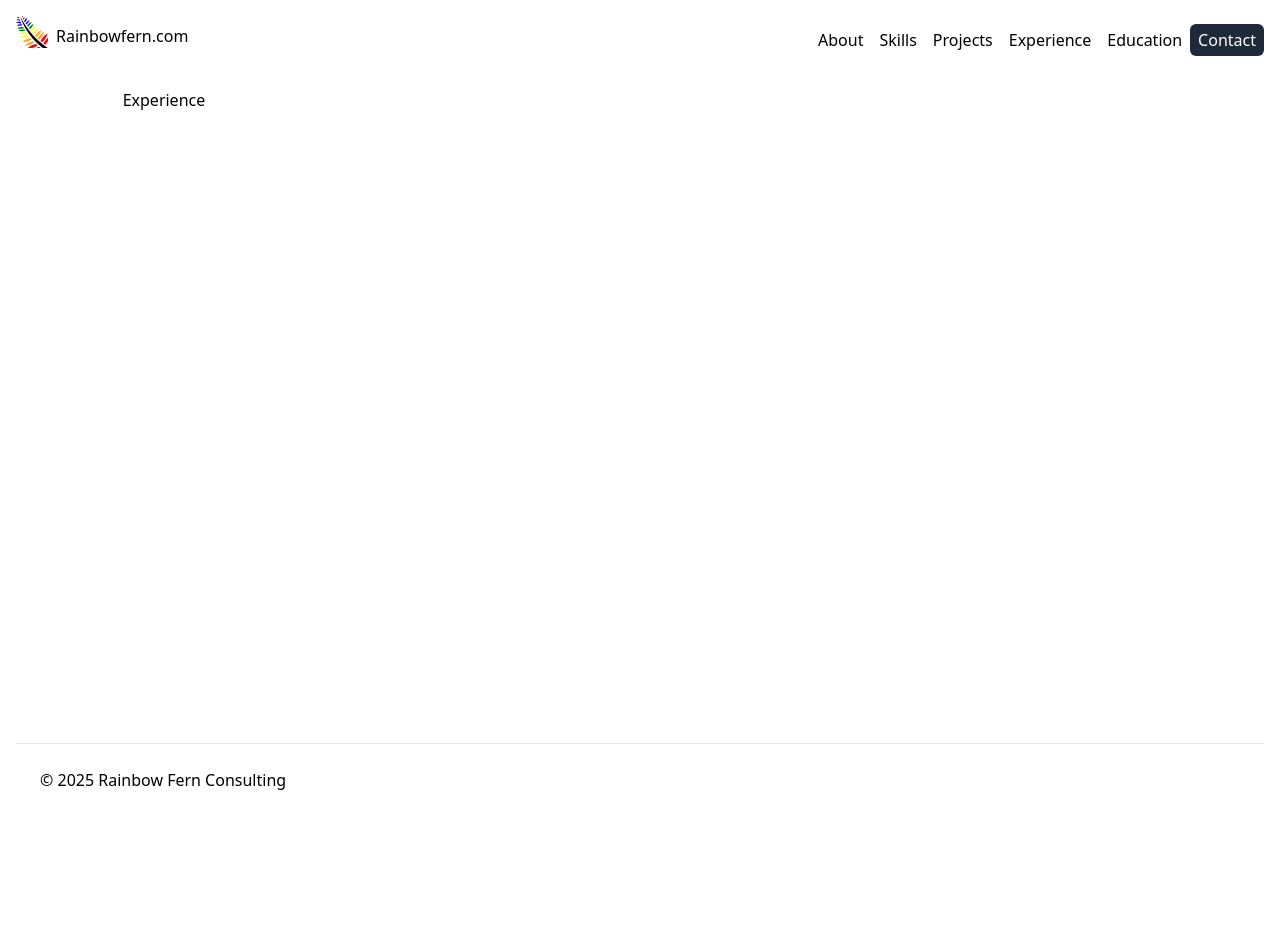
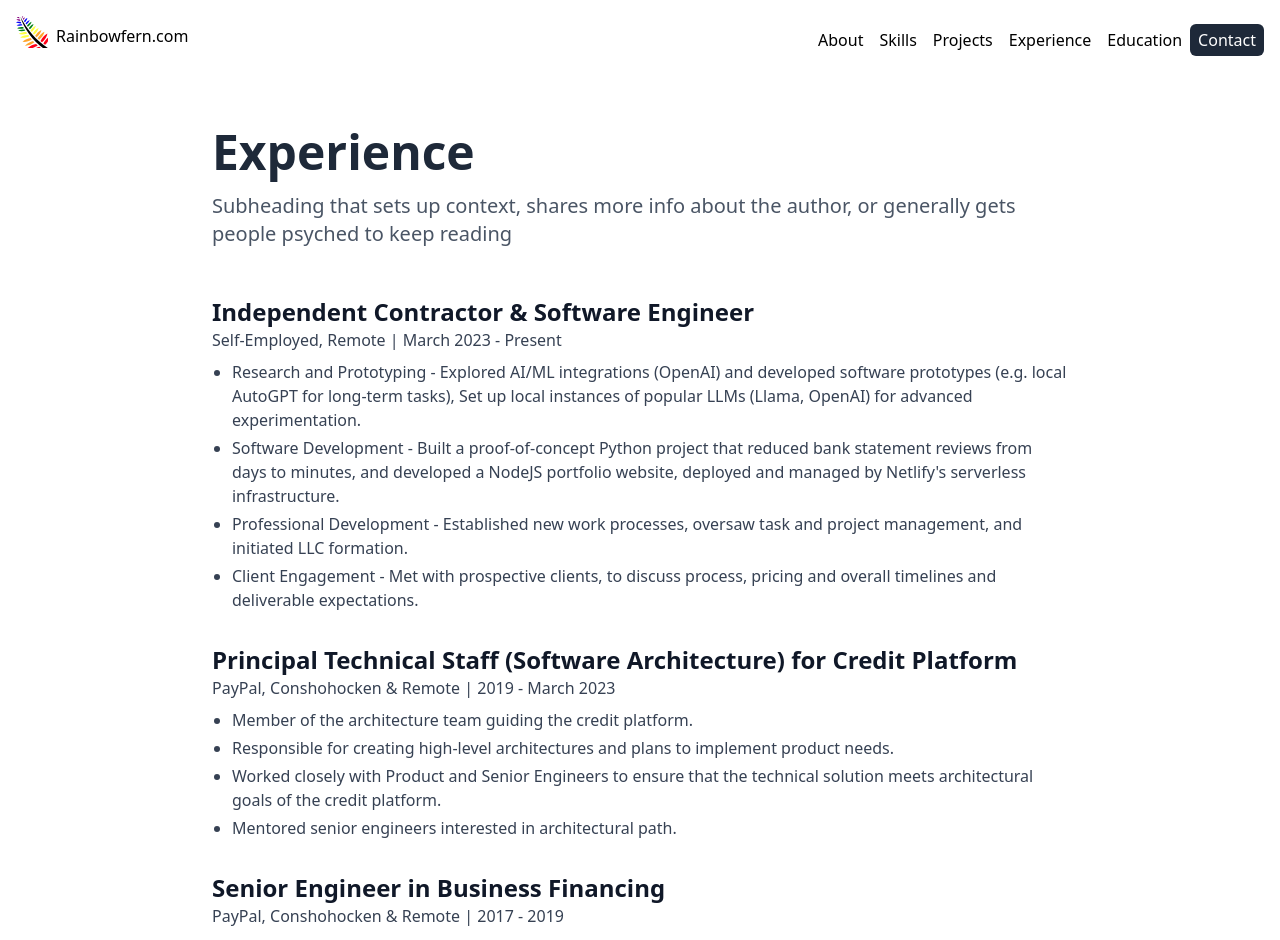
Before and after one commit to distractdiverge/portfolio-website, a React (Vite) app: page /experience in a window 1280 px wide. Shown: the top 940 px of the page. Before the commit the page ends 872 px from the top, so only its background shows below. Built offline with nearby package versions, Linux system fonts and the light colour scheme.

Commit message:
Finished projects & Added experience page

```diff
--- a/src/routes/Experience.tsx
+++ b/src/routes/Experience.tsx
@@ -1,10 +1,129 @@
+import React from 'react';
+
+// Define a type for individual experience items
+type ExperienceItem = {
+  title: string;
+  company: string;
+  location?: string; // Optional, as some entries might be remote
+  dates: string;
+  responsibilities: string[];
+};
+
+// Sample data based on the image (you'll want to replace this with your actual data)
+const experiences: ExperienceItem[] = [
+  {
+    title: 'Independent Contractor & Software Engineer',
+    company: 'Self-Employed, Remote',
+    dates: 'March 2023 - Present',
+    responsibilities: [
+      'Research and Prototyping - Explored AI/ML integrations (OpenAI) and developed software prototypes (e.g. local AutoGPT for long-term tasks), Set up local instances of popular LLMs (Llama, OpenAI) for advanced experimentation.',
+      'Software Development - Built a proof-of-concept Python project that reduced bank statement reviews from days to minutes, and developed a NodeJS portfolio website, deployed and managed by Netlify\'s serverless infrastructure.',
+      'Professional Development - Established new work processes, oversaw task and project management, and initiated LLC formation.',
+      'Client Engagement - Met with prospective clients, to discuss process, pricing and overall timelines and deliverable expectations.'
+    ],
+  },
+  {
+    title: 'Principal Technical Staff (Software Architecture) for Credit Platform',
+    company: 'PayPal, Conshohocken & Remote',
+    dates: '2019 - March 2023',
+    responsibilities: [
+      'Member of the architecture team guiding the credit platform.',
+      'Responsible for creating high-level architectures and plans to implement product needs.',
+      'Worked closely with Product and Senior Engineers to ensure that the technical solution meets architectural goals of the credit platform.',
+      'Mentored senior engineers interested in architectural path.'
+    ],
+  },
+  {
+    title: 'Senior Engineer in Business Financing',
+    company: 'PayPal, Conshohocken & Remote',
+    dates: '2017 - 2019',
+    responsibilities: [
+        'Led a small focused team of 3 engineers and 1 QA engineer in management of all front-end projects such as internal tools, and customer facing websites.',
+        'Spent part of this role leading Swift Financial engineering integration with PayPal Credit.',
+        'Led architectural solutions for strategic projects to enable PayPal integration.'
+    ]
+  },
+  {
+    title: 'Lead Software Engineer',
+    company: 'PayPal, Conshohocken & Remote',
+    dates: '2016 - 2017',
+    responsibilities: [
+      'Led a small focused team of 3 engineers and 1 QA engineer in management of all front-end projects such as internal tools, and customer facing websites.',
+      'Spent part of this role leading Swift Financial engineering integration with PayPal Credit.',
+      'Led architectural solutions for strategic projects to enable PayPal integration.'
+    ]
+  },
+  {
+    title: 'Senior Software Engineer',
+    company: 'Swift Capital, Conshohocken',
+    dates: '2014 - 2015',
+    responsibilities: [
+      'Full Stack Developer and member of the .NET Agile Web Development Team.',
+      'Worked as a Senior Developer in completing a new website designed to offer short-term business loans to small businesses.',
+      'Primary role was to support development in Angular JS and ASP.NET on the server side.',
+      'During this time, I brought in more modern front-end build tools using gulp and enriched the existing front-end development techniques.'
+    ]
+  },
+  {
+    title: 'Principal Developer',
+    company: 'Razorfish Healthware, Philadelphia',
+    dates: '2012 - 2014',
+    responsibilities: [
+      'Full Stack Developer with focus on user interaction with software as well as overall software architecture.',
+      'Designed numerous .NET / C# solutions (including front and back end architectures).',
+      'Worked closely with the client to determine the optimal UI/UX experience of a software platform.',
+      'Worked as a lead developer / technical architect to manage remote teams of developers across europe and the US.'
+    ]
+  },
+  {
+    title: 'Senior Developer',
+    company: 'Razorfish Health, Philadelphia',
+    dates: '2010 - 2012',
+    responsibilities: [
+      'Full Stack developer with a focus on User Experience.',
+      'Worked closely with the client to determine UI / UX, and Information Architecture',
+      'Mentored Junior Engineers',
+      'Responsible for Interviewing Interns'
+    ]
+  },
+  {
+    title: 'Presentation Layer Developer',
+    company: 'Avenue A | Razorfish, Philadelphia',
+    dates: '2007 - 2010',
+    responsibilities: [
+      'Front-End Developer with focus on client-side technologies and architectures.',
+      'Worked with HTML, CSS, JS in creating front-end solutions.',
+      'Worked on backend solutions as well as front-end, focus on display of content via quick server-side frameworks.'
+    ]
+  }
+  // Add more experiences here following the same structure
+];
+
 function Experience() {
+  return (
+    <div className="py-10 px-5 max-w-4xl mx-auto text-gray-800">
+      <h1 className="text-4xl md:text-5xl font-bold mb-4 text-center md:text-left">Experience</h1>
+      <p className="text-lg md:text-xl text-gray-600 mb-12 text-center md:text-left">
+        Subheading that sets up context, shares more info about the author, or generally gets people psyched to keep reading
+      </p>
 
-    return (
-      <>
-        <h1>Experience</h1>
-      </>
-    )
-  }
+      <div className="space-y-10">
+        {experiences.map((exp, index) => (
+          <div key={index} className="mb-8">
+            <h2 className="text-2xl font-semibold text-gray-900">{exp.title}</h2>
+            <p className="text-md text-gray-700 mb-2">
+              {exp.company} {exp.location && `| ${exp.location}`} | {exp.dates}
+            </p>
+            <ul className="list-disc list-outside ml-5 space-y-1 text-gray-700">
+              {exp.responsibilities.map((responsibility, i) => (
+                <li key={i}>{responsibility}</li>
+              ))}
+            </ul>
+          </div>
+        ))}
+      </div>
+    </div>
+  );
+}
 
-  export default Experience;
+export default Experience;
--- a/src/routes/Projects.tsx
+++ b/src/routes/Projects.tsx
@@ -18,7 +18,7 @@
         <div className="relative z-10">
           <h1 className="text-5xl font-bold mb-5">Projects</h1>
           <p className="text-xl mb-8">
-            Subheading with description of your shopping site
+            A list of my most recent projects, and links to the code and details.
           </p>
           <button className="bg-black text-white py-3 px-6 rounded-md text-base font-semibold cursor-pointer transition-colors duration-300 ease-in-out hover:bg-gray-800">
             Button
```
